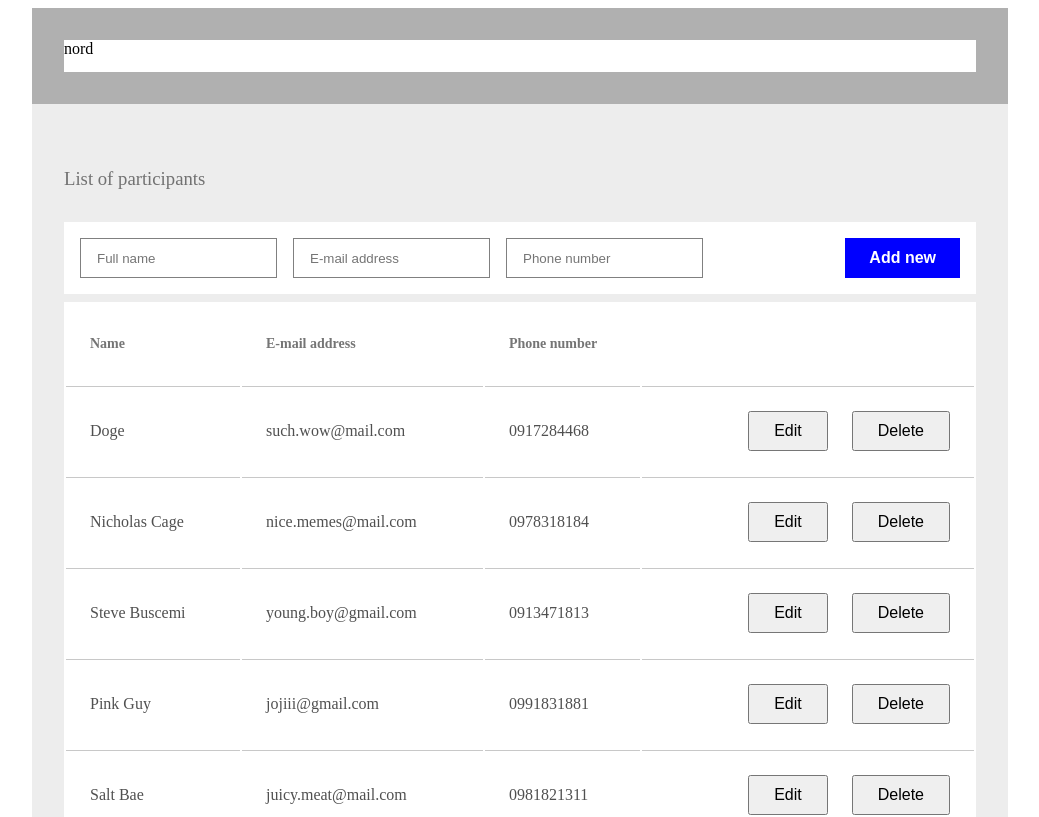
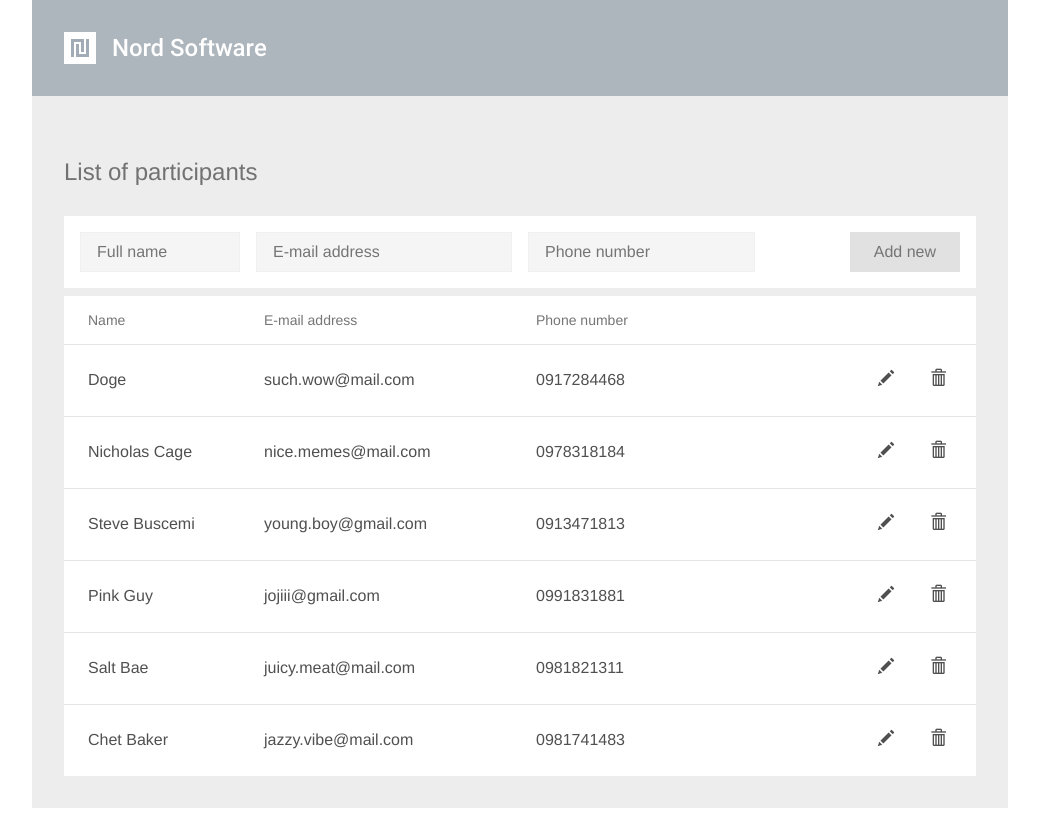
Before and after one commit to dotanthanh/signup-list, a React (Create React App) app: page / in a window 1280 px wide. Shown: the top 817 px of the page, without its empty margins (120-1159 px from the left). Built offline with nearby package versions, Linux system fonts and the light colour scheme.

Commit message:
refine styling and re-manage the module - include specific styling in each component/module

```diff
--- a/package.json
+++ b/package.json
@@ -3,6 +3,7 @@
   "version": "0.1.0",
   "private": true,
   "dependencies": {
+    "bootstrap": "^3.3.7",
     "react": "^16.2.0",
     "react-dom": "^16.2.0",
     "react-scripts": "1.0.17"
--- a/src/App.css
+++ b/src/App.css
@@ -1,28 +1,23 @@
-.App {
-  text-align: center;
+button {
+  border: 0;
+  font-size: 16px;
+  font-weight: 500;
 }
 
-.App-logo {
-  animation: App-logo-spin infinite 20s linear;
-  height: 80px;
+div.wrap-container {
+  display: flex;
+  justify-content: center;
 }
 
-.App-header {
-  background-color: #222;
-  height: 150px;
-  padding: 20px;
-  color: white;
+div.main-container {
+  width: 976px;
+  background-color: rgba(235,235,235,0.9);
 }
 
-.App-title {
-  font-size: 1.5em;
+div.header {
+  box-sizing: border-box;
+  height: 96px;
+  padding: 32px;
+  background: url('./static/layout.png');
+  background-size: cover;
 }
-
-.App-intro {
-  font-size: large;
-}
-
-@keyframes App-logo-spin {
-  from { transform: rotate(0deg); }
-  to { transform: rotate(360deg); }
-}
--- a/src/App.js
+++ b/src/App.js
@@ -1,8 +1,7 @@
 import React, { Component } from 'react';
 import logo from './logo.svg';
 import './App.css';
-import Header from './components/Header';
-import ListContent from './components/ListContent';
+import ListContent from './components/ListContent/ListContent';
 
 class App extends Component {
   render() {
@@ -11,7 +10,10 @@ class App extends Component {
 
         <div className='main-container'>
 
-          <Header />
+          <div className='header' >
+
+          </div>
+
           <ListContent />
 
         </div>
--- a/src/components/Header.js
+++ /dev/null
@@ -1,21 +0,0 @@
-import React, { Component } from 'react';
-
-class Header extends Component {
-
-  render() {
-
-    return (
-      <div className='header' >
-
-        <div className='logo'>
-          nord
-        </div>
-
-      </div>
-    )
-
-  }
-
-}
-
-export default Header;
--- /dev/null
+++ b/src/components/ListContent/ListContent.css
@@ -0,0 +1,90 @@
+div.list-content {
+  padding: 32px;
+}
+
+div.list-content div.new-entry-form, div.table-list {
+  background-color: white;
+  border: 0;
+}
+
+div.list-content h3 {
+  font-weight: 550;
+  color: rgba(100,100,100,0.9);
+  margin: 32px 0;
+  line-height: 24px;
+  font-size: 24px;
+}
+
+table {
+  width: 100%;
+  border-collapse: collapse;
+}
+
+table tr th {
+  box-sizing: border-box;
+  height: 48px;
+  font-size: 14px;
+  line-height: 16px;
+  font-weight: 500;
+  color: #757575;
+  padding: 0 24px;
+  font-weight: 500;
+  text-align: left;
+}
+
+table tbody tr {
+  box-sizing: border-box;
+  border-top: solid 1px rgba(225,225,225,0.9);
+  height: 72px;
+}
+
+tbody td {
+  box-sizing: border-box;
+  height: 72px;
+  color: #505050;
+  font-weight: 400;
+  font-size: 16px;
+  padding-left: 24px;
+}
+
+tbody td button {
+  float: right;
+  margin-right: 24px;
+  background: transparent;
+}
+
+input.name {
+  width: 160px;
+}
+input.email {
+  width: 256px;
+}
+
+th.name {
+  width: 176px;
+}
+
+th.email {
+  width: 272px;
+}
+
+form input {
+  box-sizing: border-box;
+  font-size: 16px;
+  padding-left: 16px;
+  height: 40px;
+  line-height: 24px;
+  margin-left: 16px;
+  border: solid 1px rgba(235,235,235,0.5);
+  background-color: rgba(235,235,235,0.5);
+}
+
+form button {
+  height: 40px;
+  background-color: rgba(225,225,225,1);
+  color: #757575;
+  float: right;
+  padding-left: 24px;
+  padding-right: 24px;
+  margin-right: 16px;
+}
--- a/src/components/ListContent.js
+++ b/src/components/ListContent/ListContent.js
@@ -1,8 +1,9 @@
 import React, { Component } from 'react';
-import { randomData } from '../static/random-data';
-import NewEntryForm from './NewEntryForm';
-import Row from './Row';
-import { sortByName, sortByEmail, sortByPhone } from '../utils/utils';
+import { randomData } from '../../static/random-data';
+import NewEntryForm from '../NewEntryForm/NewEntryForm';
+import Row from '../Row/Row';
+import './ListContent.css';
+import { sortByName, sortByEmail, sortByPhone } from '../../utils/utils';
 
 class ListContent extends Component {
 
@@ -117,8 +118,8 @@ class ListContent extends Component {
           <table>
             <thead>
               <tr>
-                <th id='name-header' onClick={this.sort}> Name </th>
-                <th id='email-header' onClick={this.sort}> E-mail address </th>
+                <th id='name-header' onClick={this.sort} className='name'> Name </th>
+                <th id='email-header' onClick={this.sort} className='email'> E-mail address </th>
                 <th id='phone-header' onClick={this.sort}
                     colSpan='2'> Phone number </th>
               </tr>
--- /dev/null
+++ b/src/components/NewEntryForm/NewEntryForm.css
@@ -0,0 +1,3 @@
+div.list-content div.new-entry-form {
+  margin: 8px 0;
+}
--- a/src/components/NewEntryForm.js
+++ b/src/components/NewEntryForm/NewEntryForm.js
@@ -1,4 +1,5 @@
 import React, { Component } from 'react';
+import './NewEntryForm.css';
 
 class NewEntryForm extends Component {
 
@@ -8,17 +9,17 @@ class NewEntryForm extends Component {
       <div className='new-entry-form'>
         <form onSubmit={ this.props.handleSubmit } action=''>
           <label htmlFor='name'></label>
-          <input id='name' type='text'
+          <input id='name' type='text' className='name'
                  placeholder='Full name'
                  onChange={this.props.handleChange} />
 
           <label htmlFor='email'></label>
-          <input id='email' type='text'
+          <input id='email' type='text' className='email'
                  placeholder='E-mail address'
                  onChange={this.props.handleChange} />
 
           <label htmlFor='phone'></label>
-          <input id='phone' type='text'
+          <input id='phone' type='text' className='phone'
                  placeholder='Phone number'
                  onChange={this.props.handleChange} />
 
--- /dev/null
+++ b/src/components/Row/Row.css
@@ -0,0 +1,15 @@
+td.editable {
+  padding: 0;
+}
+
+td.editable button#save {
+  margin-right: 16px;
+  background-color: #07f;
+  color: #ffffff;
+}
+
+td.editable button#cancel {
+  margin-right: 8px;
+  background-color: rgba(225,225,225,0.9);
+  color: #07f;
+}
--- a/src/components/Row.js
+++ b/src/components/Row/Row.js
@@ -1,11 +1,12 @@
 import React, { Component } from 'react';
+import './Row.css';
 
 class Row extends Component {
 
   constructor(props) {
     super(props);
     this.state = {
-      inEdit: 'false',
+      inEdit: false,
       name: this.props.row.name,
       email: this.props.row.email,
       phone: this.props.row.phone
@@ -48,9 +49,9 @@ class Row extends Component {
 
   render() {
 
-    if (this.state.inEdit) {
+    if (!this.state.inEdit) {
       return (
-        <tr >
+        <tr>
           <td> { this.props.row.name } </td>
           <td> { this.props.row.email } </td>
           <td> { this.props.row.phone } </td>
@@ -58,10 +59,10 @@ class Row extends Component {
             <button type='button' onClick={ ()=>{
               this.props.delete(this.props.id);
             } }>
-              <span>Delete</span>
+              <span className='glyphicon glyphicon-trash'></span>
             </button>
             <button type='button' onClick={this.toggleMode}>
-              <span>Edit</span>
+              <span className='glyphicon glyphicon-pencil'></span>
             </button>
           </td>
         </tr>
@@ -70,24 +71,24 @@ class Row extends Component {
     else {
       return (
         <tr>
-          <td colSpan='4'>
+          <td className='editable' colSpan='4'>
           <form>
             <label htmlFor='full-name'></label>
-            <input id='name' type='text'
+            <input id='name' type='text' className='name'
                    value={this.state.name}
                    onChange={this.onChanges} />
 
             <label htmlFor='email'></label>
-            <input id='email' type='text'
+            <input id='email' type='text' className='email'
                    value={this.state.email}
                    onChange={this.onChanges} />
 
             <label htmlFor='phone'></label>
-            <input id='phone' type='text'
+            <input id='phone' type='text' className='phone'
                    value={this.state.phone}
                    onChange={this.onChanges} />
 
-            <button type='button' onClick={ ()=>{
+            <button id='save' type='button' onClick={ ()=>{
                 this.props.save({
                   name: this.state.name,
                   email: this.state.email,
@@ -96,7 +97,7 @@ class Row extends Component {
                 this.toggleMode();
             } } > Save </button>
 
-            <button type='button' onClick={this.toggleMode}> Cancel </button>
+            <button id='cancel' type='button' onClick={this.toggleMode}> Cancel </button>
 
           </form>
           </td>
--- a/src/index.css
+++ b/src/index.css
@@ -1,107 +1,12 @@
-button {
-  height: 40px;
-  padding-left: 24px;
-  padding-right: 24px;
-  font-size: 16px;
-  font-weight: 500;
+body {
+  margin: 0;
+  font-family: sans-serif;
 }
 
-div.wrap-container {
-  display: flex;
-  justify-content: center;
-  top: 0;
-}
-
-div.main-container {
-  width: 976px;
-  background-color: rgba(235,235,235,0.9);
-}
-
-div.header {
-  background-color: rgba(170,170,170,0.9);
-  box-sizing: border-box;
-  height: 96px;
-  padding: 32px;
-}
-
-div.header div.logo {
-  background-color: white;
-  height: 100%;
-}
-
-div.list-content {
-  padding: 32px;
-}
-
-div.list-content div.new-entry-form, div.table-list {
-  background-color: white;
-  border: solid 0px white;
-}
-
-div.list-content h3 {
-  font-weight: 400;
-  color: rgba(100,100,100,0.9);
-  margin: 32px 0;
-}
-
-div.list-content div.new-entry-form {
-  padding: 16px;
-  font-size: 14px;
-  margin: 8px 0;
+form {
+  padding: 16px 0;
 }
 
 form label {
   display: none;
 }
-
-form  input {
-  padding-left: 16px;
-  height: 40px;
-  margin: 0 16px 0 0;
-  border: solid 1px grey;
-  box-sizing: border-box;
-}
-
-form button {
-  height: 40px;
-  border: solid 0 white;
-  background-color: blue;
-  color: white;
-  font-weight: bold;
-  font-size: 16px;
-  float: right;
-}
-
-table {
-  width: 100%;
-  height: auto;
-}
-
-table tr > td{
-  border-top: solid 1px rgb(200,200,200);
-}
-
-table th {
-  height: 48px;
-  font-size: 14px;
-  line-height: 16px;
-  font-weight: 500;
-  color: #757575;
-  padding: 16px 24px;
-  font-weight: bold;
-  text-align: left;
-}
-
-table td {
-  padding: 24px;
-  line-height: 24px;
-  font-size: 16px;
-  font-weight: 400;
-  color: #505050;
-  height: 24px;
-}
-
-table td button {
-  float: right;
-  margin-left: 24px;
-}
--- a/src/index.js
+++ b/src/index.js
@@ -1,6 +1,7 @@
 import React from 'react';
 import ReactDOM from 'react-dom';
 import './index.css';
+import '../node_modules/bootstrap/dist/css/bootstrap.min.css';
 import App from './App';
 import registerServiceWorker from './registerServiceWorker';
 
```
Also changed, not shown: src/static/layout.png (added), 1 other file (tests, documents, lock files or other folders).
